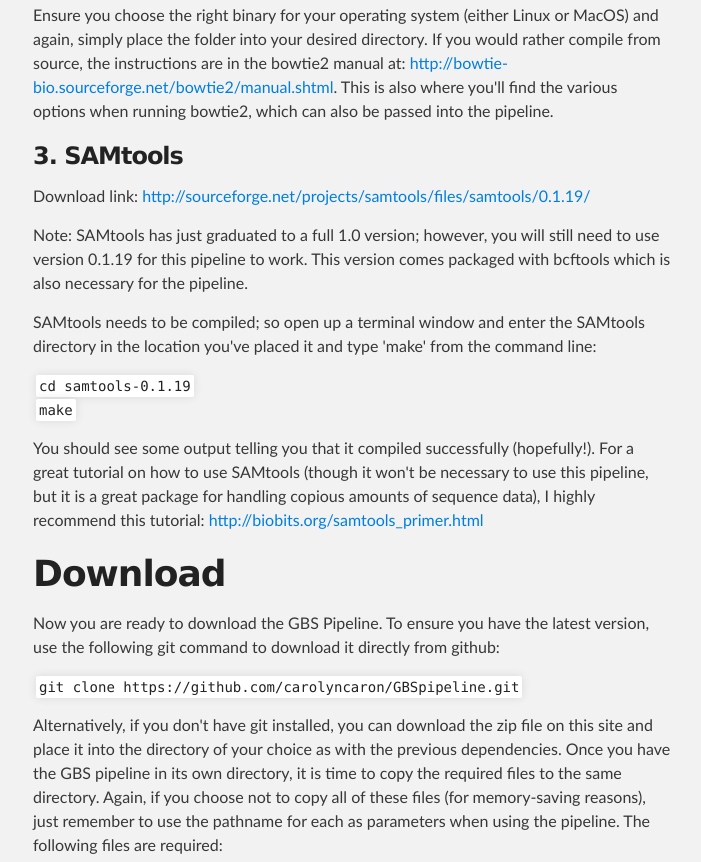
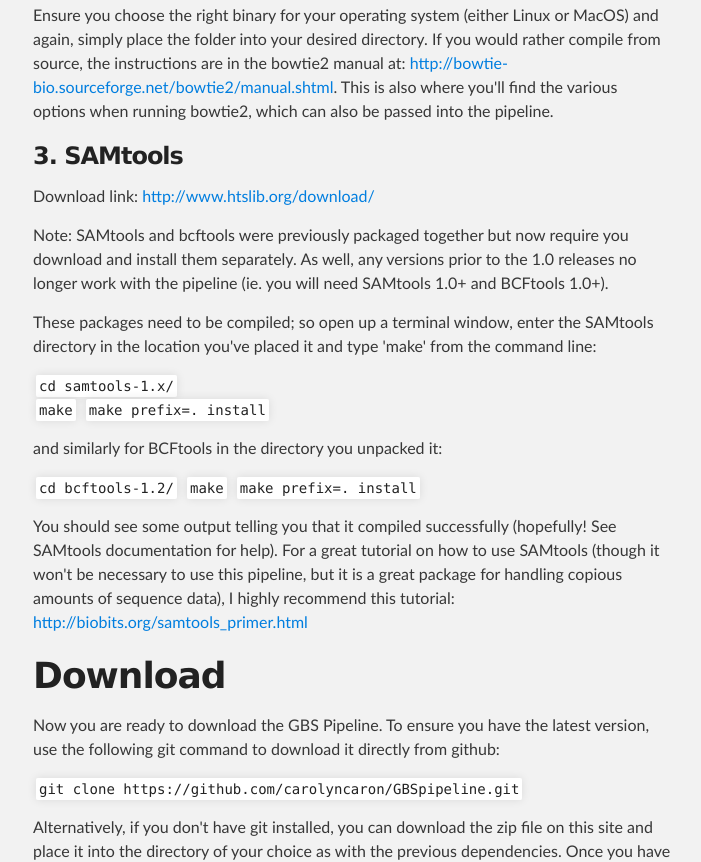
Before and after one commit to carolyncaron/GBSpipeline, a plain HTML site: page index.html in a window 1280 px wide. Shown: the part 869-1731 px from the top of the page, without its empty margins (287-988 px from the left). Drawn offline with Linux system fonts and the light colour scheme.

```diff
--- a/index.html
+++ b/index.html
@@ -53,16 +53,23 @@
 <h3>
 <a id="3-samtools" class="anchor" href="#3-samtools" aria-hidden="true"><span class="octicon octicon-link"></span></a>3. SAMtools</h3>
 
-<p>Download link: <a href="http://sourceforge.net/projects/samtools/files/samtools/0.1.19/">http://sourceforge.net/projects/samtools/files/samtools/0.1.19/</a></p>
+<p>Download link: <a href="http://www.htslib.org/download/">http://www.htslib.org/download/</a></p>
 
-<p>Note: SAMtools has just graduated to a full 1.0 version; however, you will still need to use version 0.1.19 for this pipeline to work. This version comes packaged with bcftools which is also necessary for the pipeline. </p>
+<p>Note: SAMtools and bcftools were previously packaged together but now require you download and install them separately. As well, any versions prior to the 1.0 releases no longer work with the pipeline (ie. you will need SAMtools 1.0+ and BCFtools 1.0+).</p>
 
-<p>SAMtools needs to be compiled; so open up a terminal window and enter the SAMtools directory in the location you've placed it and type 'make' from the command line:</p>
+<p>These packages need to be compiled; so open up a terminal window, enter the SAMtools directory in the location you've placed it and type 'make' from the command line:</p>
 
-<p><code>cd samtools-0.1.19</code><br>
-<code>make</code></p>
+<p><code>cd samtools-1.x/</code><br>
+<code>make</code>
+<code>make prefix=. install</code></p>
 
-<p>You should see some output telling you that it compiled successfully (hopefully!). For a great tutorial on how to use SAMtools (though it won't be necessary to use this pipeline, but it is a great package for handling copious amounts of sequence data), I highly recommend this tutorial: <a href="http://biobits.org/samtools_primer.html">http://biobits.org/samtools_primer.html</a></p>
+<p>and similarly for BCFtools in the directory you unpacked it:</p>
+
+<p><code>cd bcftools-1.2/</code>
+<code>make</code>
+<code>make prefix=. install</code></p>
+
+<p>You should see some output telling you that it compiled successfully (hopefully! See SAMtools documentation for help). For a great tutorial on how to use SAMtools (though it won't be necessary to use this pipeline, but it is a great package for handling copious amounts of sequence data), I highly recommend this tutorial: <a href="http://biobits.org/samtools_primer.html">http://biobits.org/samtools_primer.html</a></p>
 
 <h1>
 <a id="download" class="anchor" href="#download" aria-hidden="true"><span class="octicon octicon-link"></span></a>Download</h1>
@@ -92,7 +99,7 @@ The following lists examples to demonstrate how to run each step in sequential o
 
 <ol>
 <li><p>The first step is to demultiplex the reads into separate files for each sample. For example, suppose we are doing a run with Medicago samples:<br>
-<code>./GBS_pipeline.pl demultiplex Medicago barcodes.list TGCA Mt4.0_read1.fastq Mt4.0_read2.fastq</code><br>
+<code>./GBS_pipeline.pl demultiplex Medicago barcodes.list TGCA Mt4.0_read1.fastq Mt4.0_read2.fastq GBS_test</code><br>
 You should see printed to the console something like (give it some time to complete!):<br>
 <code>Calling demultiplex …</code><br>
 <code>Demultiplexed barcode CTCCTGCA [1/3]</code><br>
--- a/stylesheets/stylesheet.css
+++ b/stylesheets/stylesheet.css
@@ -201,12 +201,14 @@ ul, ol, dl {
 }
 
 ul {
-  list-style: inside;
+  list-style-position: inside;
+  list-style: disc;
   padding-left: 20px;
 }
 
 ol {
-  list-style: decimal inside;
+  list-style-position: inside;
+  list-style: decimal;
   padding-left: 20px;
 }
 
```
Also changed, not shown: params.json (+1 -1 lines).
